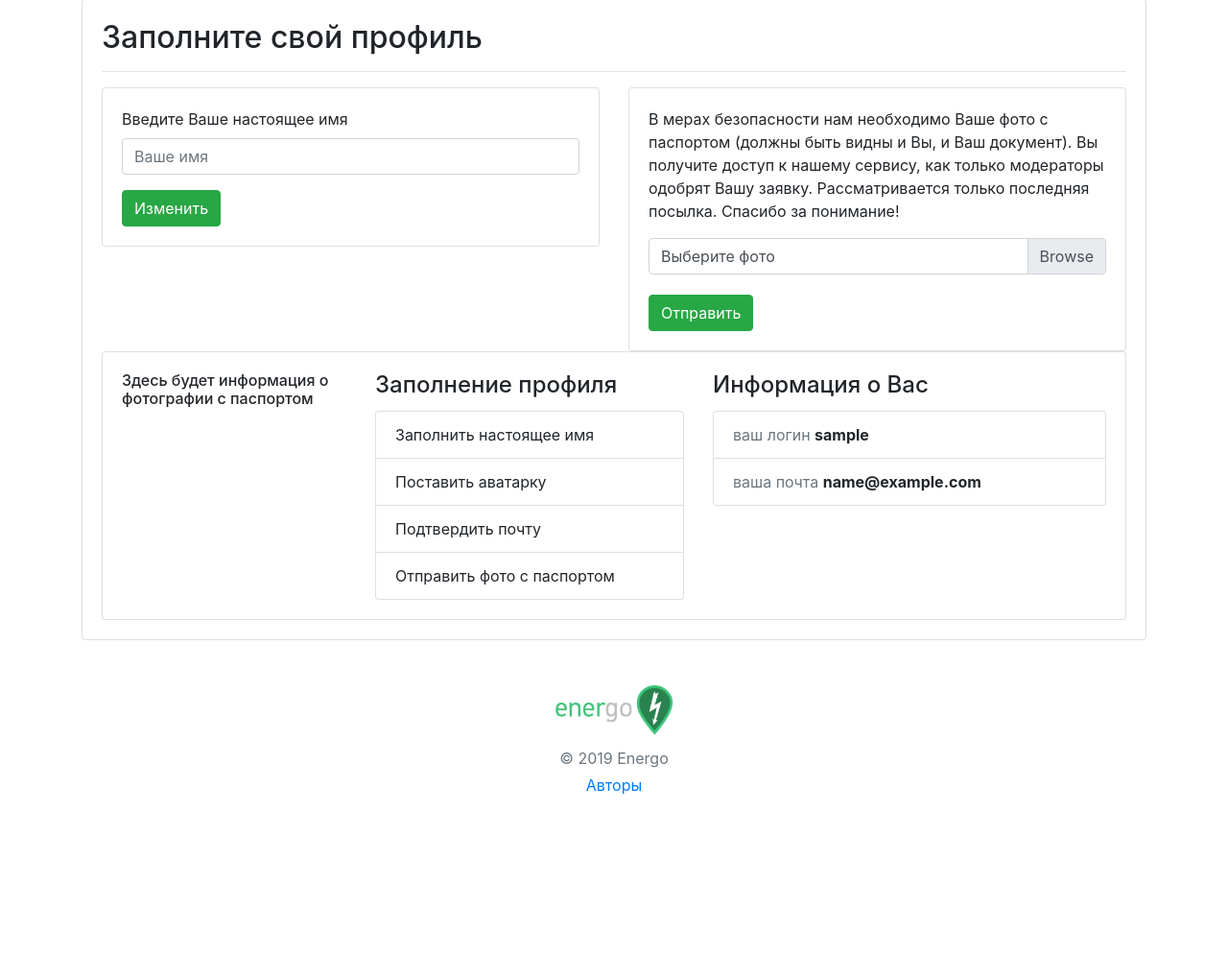
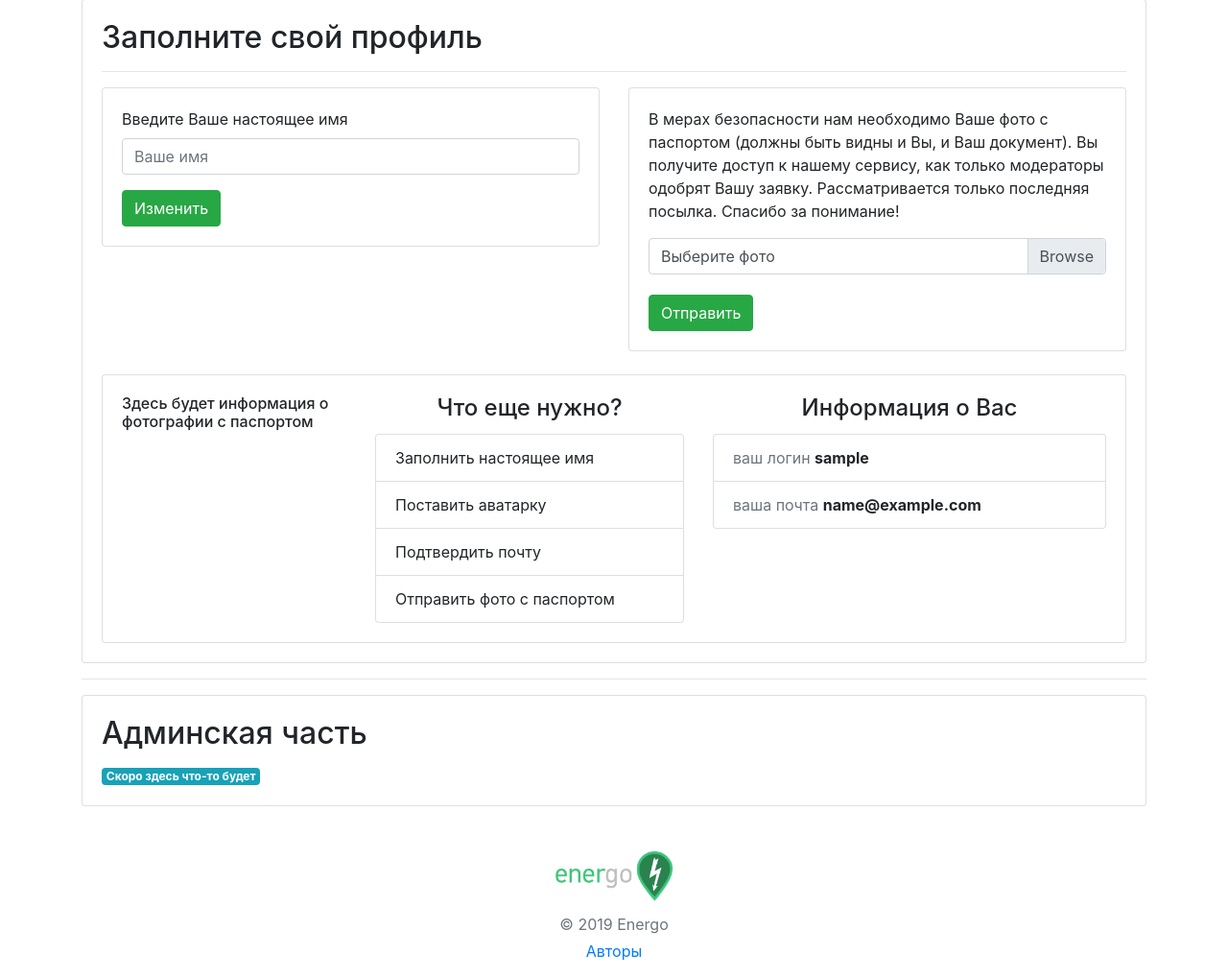
Before and after one commit to Azazel-h/Powerbank-Sharing, a Django app: template sharing/templates/registration/account.html in a window 1280 px wide. Shown: the part 431-1450 px from the top of the page at 96% size. Before the commit the page ends 1259 px from the top, so only its background shows below. Run offline with Django 3.2, Linux system fonts and the light colour scheme; the template is opened without the code that fills it: values that come from a table or form of the project are taken from there, others are empty; the visitor is signed in with stand-in values (Sample User, id 1); some libraries are stand-ins or nearby versions.

Commit message:
Убрал несколько недочетов, сделал шаблон для админской части в личном кабинете

```diff
--- a/sharing/templates/registration/account.html
+++ b/sharing/templates/registration/account.html
@@ -37,7 +37,7 @@
                             <a href="{% url 'change_email' %}" class="btn btn-info mb-2"> Изменить почту </a>
                             <a href="{% url 'change_password' %}" class="btn btn-info mb-2"> Изменить пароль </a>
                             {% if profile.photo != '' %}
-                                <a href="#" class="btn btn-info mb-2"> Изменить фото</a>
+                                <a href="{% url 'change_photo' %}" class="btn btn-info mb-2"> Изменить фото</a>
                             {% endif %}
                         </div>
                     </div>
@@ -51,7 +51,7 @@
                 <hr>
                 <div class="row">
                     {% if not profile.name %}
-                        <div class="col-md-6">
+                        <div class="col-md-6 mb-4">
                             <div class="card">
                                 <div class="card-body">
                                     <form action="{% url 'account' %}" method="POST" name="change-name">
@@ -70,7 +70,7 @@
                     {% endif %}
 
                     {% if not profile.passport or profile.passport_status == 'fail' %}
-                        <div class="col-md-6">
+                        <div class="col-md-6 mb-4">
                             <div class="card">
                                 <div class="card-body">
                                     <form action="{% url 'account' %}" method="POST" name="send-photo-with-passport" enctype="multipart/form-data">
@@ -115,7 +115,7 @@
                             </div>
 
                             <div class="col-md-4">
-                                <h4 class="card-title"> Заполнение профиля </h4>
+                                <h4 class="card-title text-center"> Что еще нужно? </h4>
                                 <ul class="list-group">
                                     {% if profile.name %} <li class="list-group-item list-group-item-success"> Заполнить настоящее имя </li> {% else %} <li class="list-group-item"> Заполнить настоящее имя </li> {% endif %}
                                     {% if profile.photo %} <li class="list-group-item list-group-item-success"> Поставить аватарку </li> {% else %} <li class="list-group-item"> Поставить аватарку </li> {% endif %}
@@ -134,7 +134,7 @@
                             </div>
 
                             <div class="col-md-5">
-                                <h4 class="card-title"> Информация о Вас </h4>
+                                <h4 class="card-title text-center"> Информация о Вас </h4>
                                 <ul class="list-group">
                                     <li class="list-group-item"><span class="text-secondary"> ваш логин </span> <strong>{{ user.username }}</strong></li>
                                     <li class="list-group-item"><span class="text-secondary"> ваша почта </span> <strong>{{ user.email }}</strong></li>
@@ -148,6 +148,15 @@
                 </div>
             </div>
         </div>
+        {% if user.is_superuser %}
+            <hr>
+            <div class="card">
+                <div class="card-body">
+                    <h2 class="card-title"> Админская часть </h2>
+                    <span class="badge badge-info"> Скоро здесь что-то будет </span>
+                </div>
+            </div>
+        {% endif %}
     </div>
 
     <script>
```
